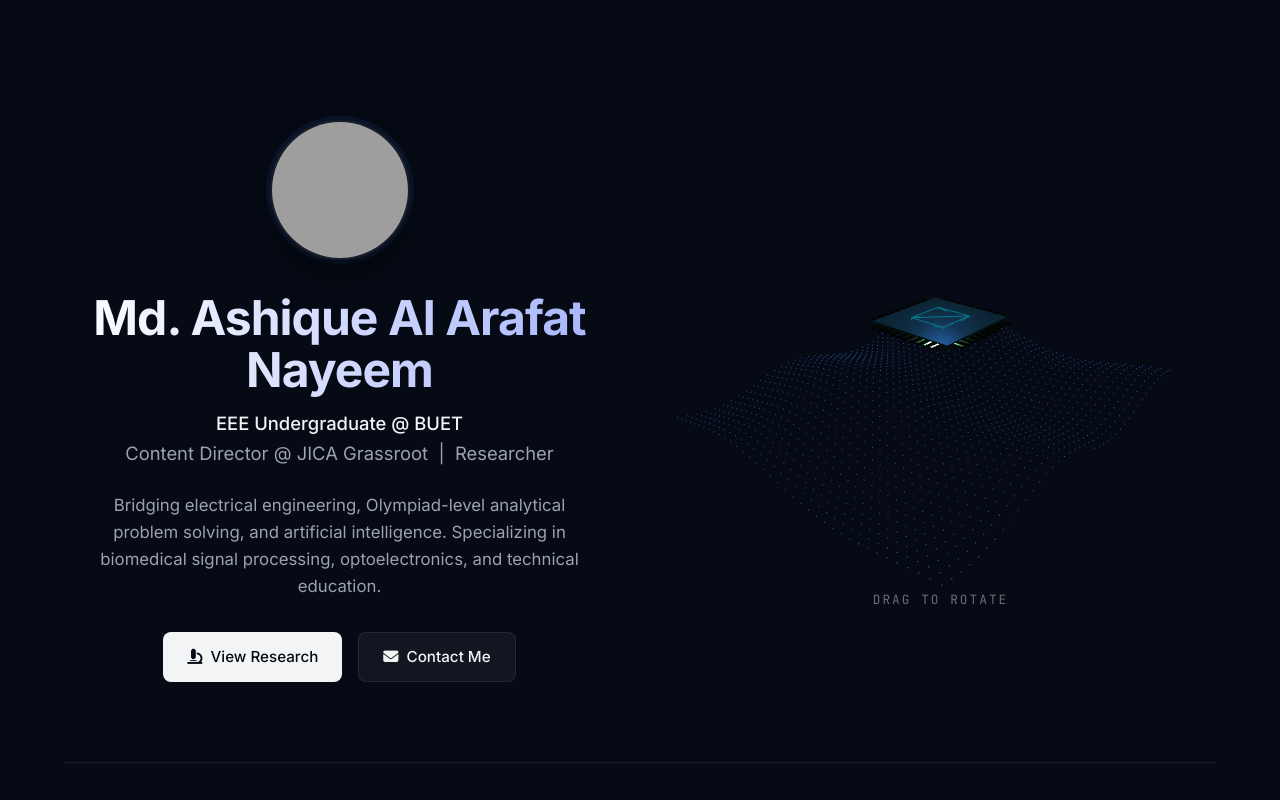
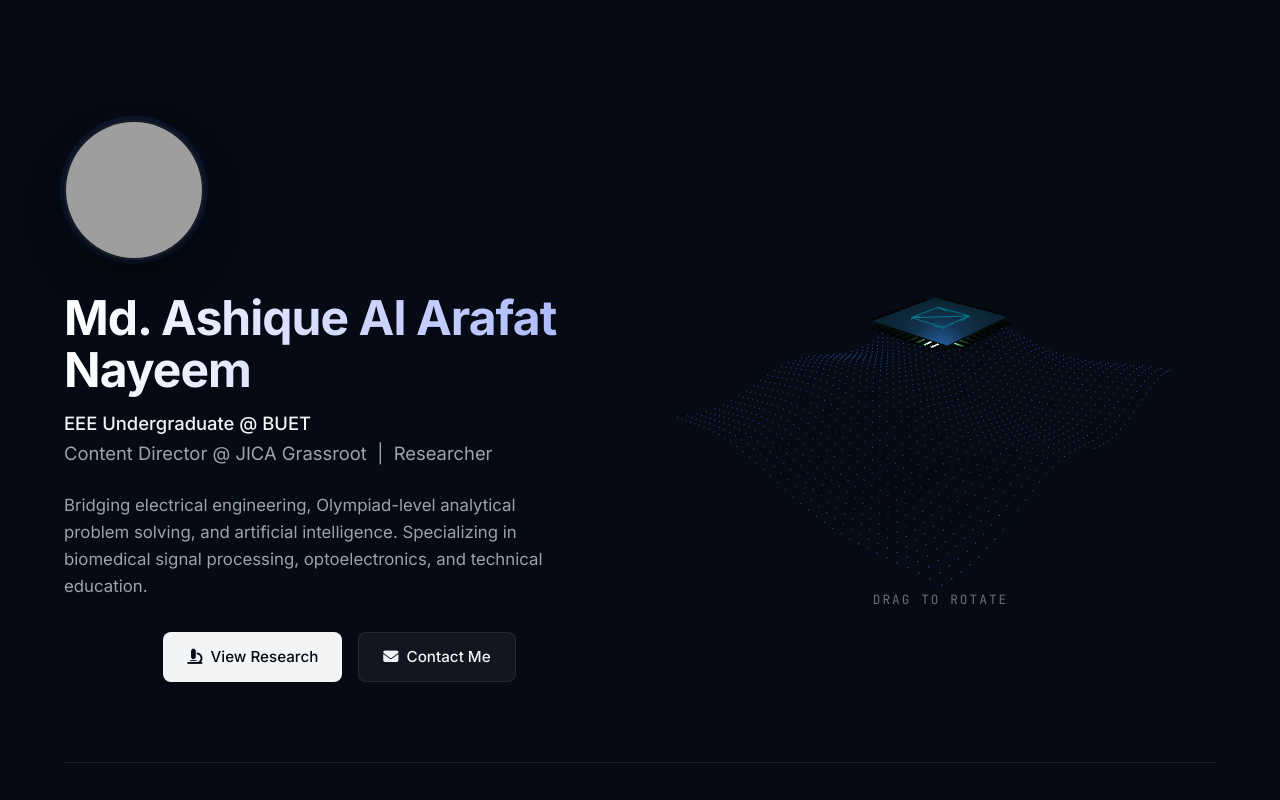
Before and after one commit to ashiquealarafatnayeem/ashiquealarafatnayeem.github.io, a plain HTML site: page index.html in a window 1280 px wide. Shown: the top 800 px of the page. Drawn offline with nearby package versions, Linux system fonts and the light colour scheme; grey boxes are pictures that could not be loaded; animation ran at ten frames a second.

Commit message:
Update index.html

```diff
--- a/index.html
+++ b/index.html
@@ -63,8 +63,8 @@
         .hero-content-left {
             display: flex;
             flex-direction: column;
-            align-items: center;
-            text-align: center;
+            align-items: left;
+            text-align: left;
         }
 
         .profile-container { margin-bottom: 24px; }
```
